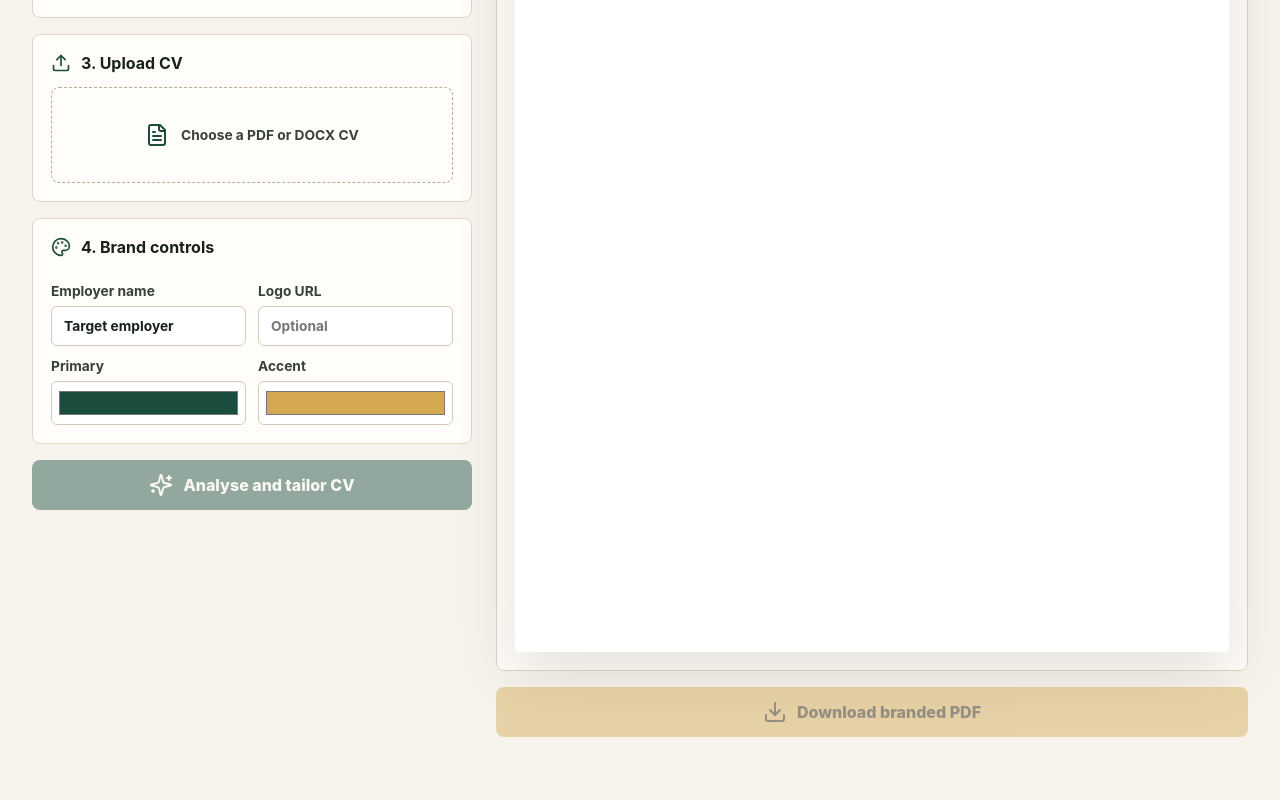
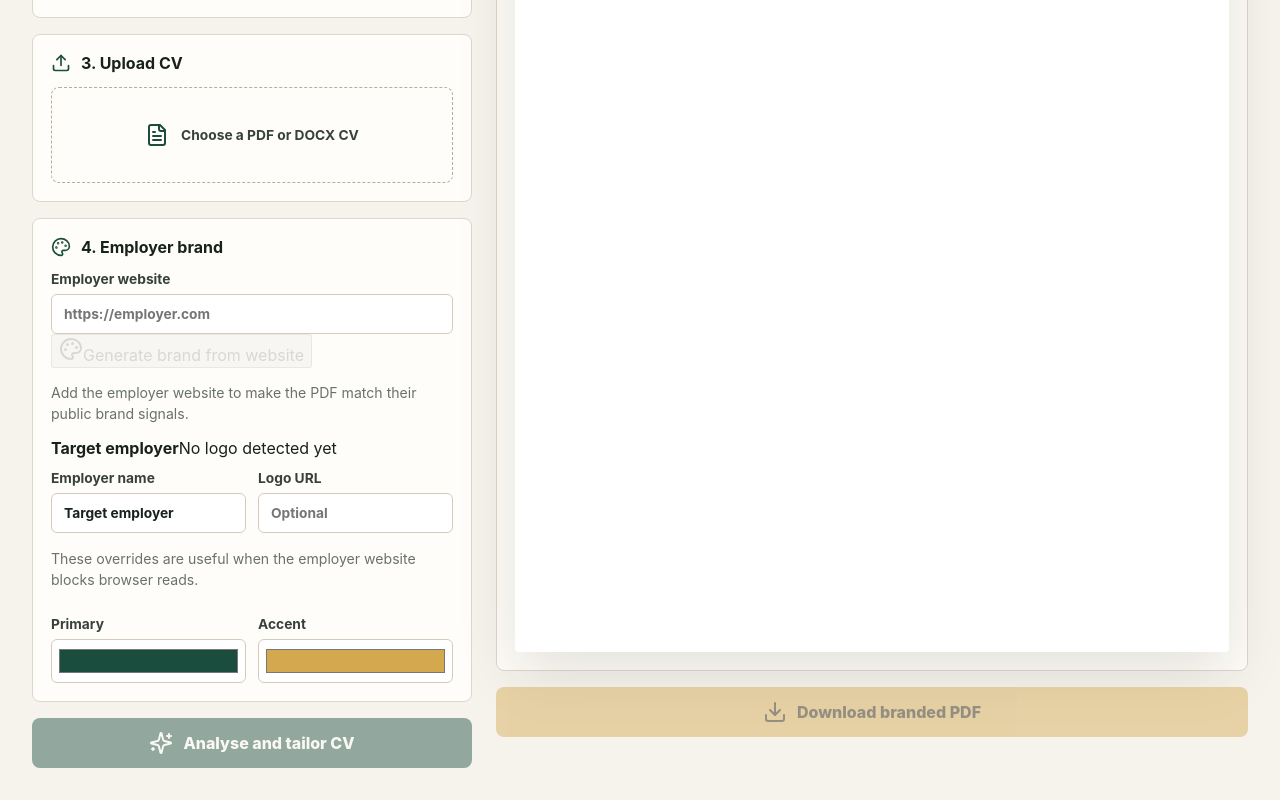
Before and after one commit to steverowley/cv-job-tailor, a React (Vite) app: page / in a window 1280 px wide. Shown: the part 945-1745 px from the top of the page. Before the commit the page ends 1714 px from the top, so only its background shows below. Built offline with nearby package versions, Linux system fonts and the light colour scheme.

Commit message:
Use employer website for brand generation

```diff
--- a/src/App.tsx
+++ b/src/App.tsx
@@ -11,7 +11,7 @@ import {
   Upload,
 } from "lucide-react";
 import { extractCvText } from "./documentParser";
-import { readJobDescription } from "./jobReader";
+import { BrandReadError, readEmployerBrand, readJobDescription } from "./jobReader";
 import { analyseCvAgainstJob } from "./openai";
 import { exportElementAsPdf } from "./pdfExport";
 import { AnalysisResult, BrandSettings } from "./types";
@@ -28,12 +28,14 @@ export function App() {
   const [apiKey, setApiKey] = useState(() => sessionStorage.getItem("openai-api-key") || "");
   const [jobUrl, setJobUrl] = useState("");
   const [jobText, setJobText] = useState("");
+  const [employerWebsiteUrl, setEmployerWebsiteUrl] = useState("");
   const [cvFileName, setCvFileName] = useState("");
   const [cvText, setCvText] = useState("");
   const [brand, setBrand] = useState<BrandSettings>(DEFAULT_BRAND);
   const [analysis, setAnalysis] = useState<AnalysisResult | null>(null);
   const [status, setStatus] = useState<Status>("idle");
   const [message, setMessage] = useState("");
+  const [brandMessage, setBrandMessage] = useState("Add the employer website to make the PDF match their public brand signals.");
   const pdfRef = useRef<HTMLDivElement>(null);
 
   const canAnalyse = useMemo(
@@ -76,17 +78,20 @@ export function App() {
       setStatus("analysing");
       setMessage("Reading the job details and comparing them with the CV...");
       const job = await readJobDescription(jobUrl, jobText);
-      setBrand((current) => ({
-        ...current,
-        ...job.brand,
-        companyName: current.companyName === DEFAULT_BRAND.companyName ? job.brand.companyName : current.companyName,
-      }));
+      if (!employerWebsiteUrl.trim()) {
+        setBrand((current) => ({
+          ...current,
+          ...job.brand,
+          companyName:
+            current.companyName === DEFAULT_BRAND.companyName ? job.brand.companyName : current.companyName,
+        }));
+      }
 
       const result = await analyseCvAgainstJob({
         apiKey,
         jobText: job.text,
         cvText,
-        employerHint: job.brand.companyName,
+        employerHint: brand.companyName || job.brand.companyName,
       });
 
       setAnalysis(result);
@@ -94,6 +99,23 @@ export function App() {
       setStatus("ready");
     } catch (error) {
       showError(error);
+    }
+  }
+
+  async function generateBrand() {
+    try {
+      setStatus("reading");
+      setBrandMessage("Reading public brand signals from the employer website...");
+      const generatedBrand = await readEmployerBrand(employerWebsiteUrl);
+      setBrand(generatedBrand);
+      setBrandMessage("Brand generated from the employer website. You can still fine-tune it before export.");
+      setStatus("idle");
+    } catch (error) {
+      if (error instanceof BrandReadError) {
+        setBrand((current) => ({ ...current, ...error.fallbackBrand }));
+      }
+      setBrandMessage(error instanceof Error ? error.message : "The employer website could not be read.");
+      setStatus("error");
     }
   }
 
@@ -190,7 +212,32 @@ export function App() {
             {cvText ? <p className="hint">{cvText.length.toLocaleString()} characters extracted locally.</p> : null}
           </Panel>
 
-          <Panel icon={<Palette />} title="4. Brand controls">
+          <Panel icon={<Palette />} title="4. Employer brand">
+            <label>
+              Employer website
+              <input
+                value={employerWebsiteUrl}
+                onChange={(event) => setEmployerWebsiteUrl(event.target.value)}
+                type="url"
+                placeholder="https://employer.com"
+              />
+            </label>
+            <button
+              className="brand-action"
+              disabled={!employerWebsiteUrl.trim() || status === "reading"}
+              onClick={generateBrand}
+            >
+              <Palette aria-hidden="true" />
+              Generate brand from website
+            </button>
+            <p className="hint">{brandMessage}</p>
+            <div className="brand-preview">
+              <div className="brand-swatch" style={{ background: brand.primaryColor }} />
+              <div>
+                <strong>{brand.companyName}</strong>
+                <span>{brand.logoUrl ? "Logo found" : "No logo detected yet"}</span>
+              </div>
+            </div>
             <div className="brand-row">
               <label>
                 Employer name
@@ -208,6 +255,7 @@ export function App() {
                 />
               </label>
             </div>
+            <p className="hint">These overrides are useful when the employer website blocks browser reads.</p>
             <div className="swatches">
               <label>
                 Primary
```
